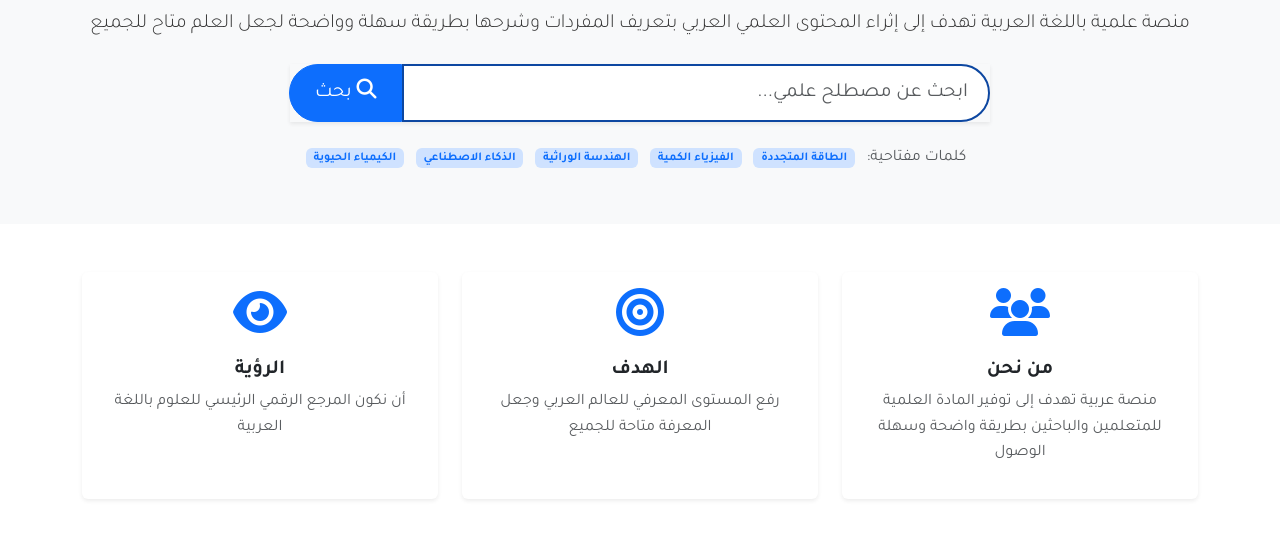
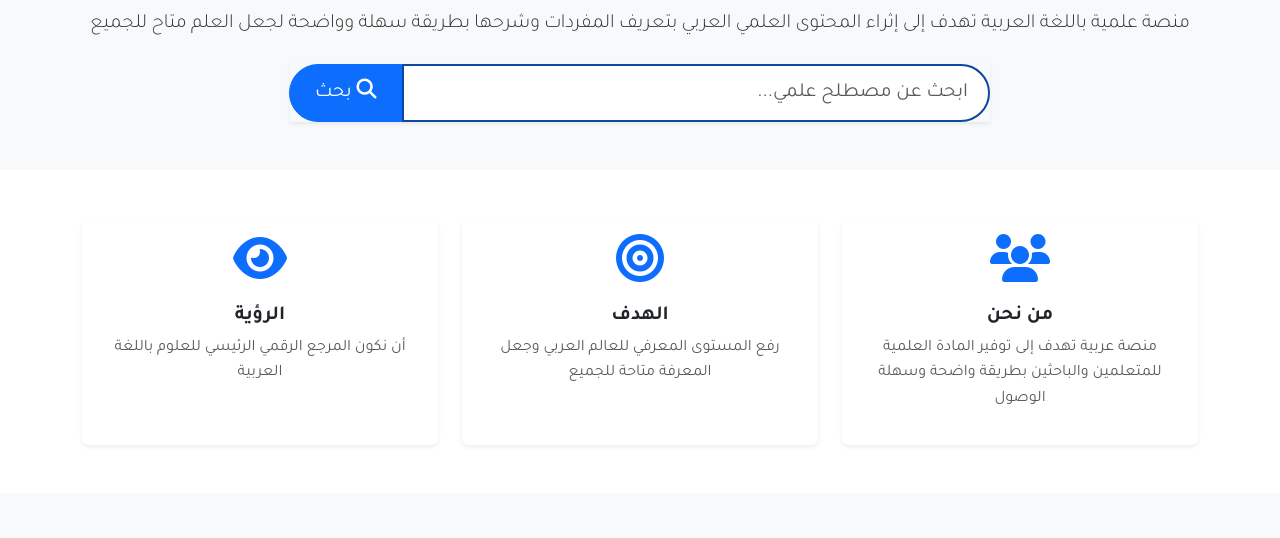
Before and after one commit to alhuwaidias-arch/Infirad-Diwan, a plain HTML site: page index.html in a window 1280 px wide. Shown: the part 223-761 px from the top of the page. Drawn offline with nearby package versions, Linux system fonts and the light colour scheme.

Commit message:
إزالة قسم الكلمات المفتاحية من الصفحة الرئيسية
✅ التحديث:
- إزالة قسم كلمات مفتاحية أسفل شريط البحث

❌ الكلمات المحذوفة:
- الطاقة المتجددة
- الفيزياء الكمية
- الهندسة الوراثية
- الذكاء الاصطناعي
- الكيمياء الحيوية

📊 الملف المحدث:
- index.html ✅

🎯 النتيجة:
- واجهة أنظف وأبسط
- تركيز على شريط البحث
- تجربة مستخدم محسّنة

```diff
--- a/index.html
+++ b/index.html
@@ -72,15 +72,7 @@
                         </div>
                     </div>
 
-                    <!-- Keywords -->
-                    <div class="mt-4">
-                        <span class="text-muted me-2">كلمات مفتاحية:</span>
-                        <a href="#" class="badge bg-primary-subtle text-primary me-2 mb-2">الطاقة المتجددة</a>
-                        <a href="#" class="badge bg-primary-subtle text-primary me-2 mb-2">الفيزياء الكمية</a>
-                        <a href="#" class="badge bg-primary-subtle text-primary me-2 mb-2">الهندسة الوراثية</a>
-                        <a href="#" class="badge bg-primary-subtle text-primary me-2 mb-2">الذكاء الاصطناعي</a>
-                        <a href="#" class="badge bg-primary-subtle text-primary me-2 mb-2">الكيمياء الحيوية</a>
-                    </div>
+
                 </div>
             </div>
         </div>
```
